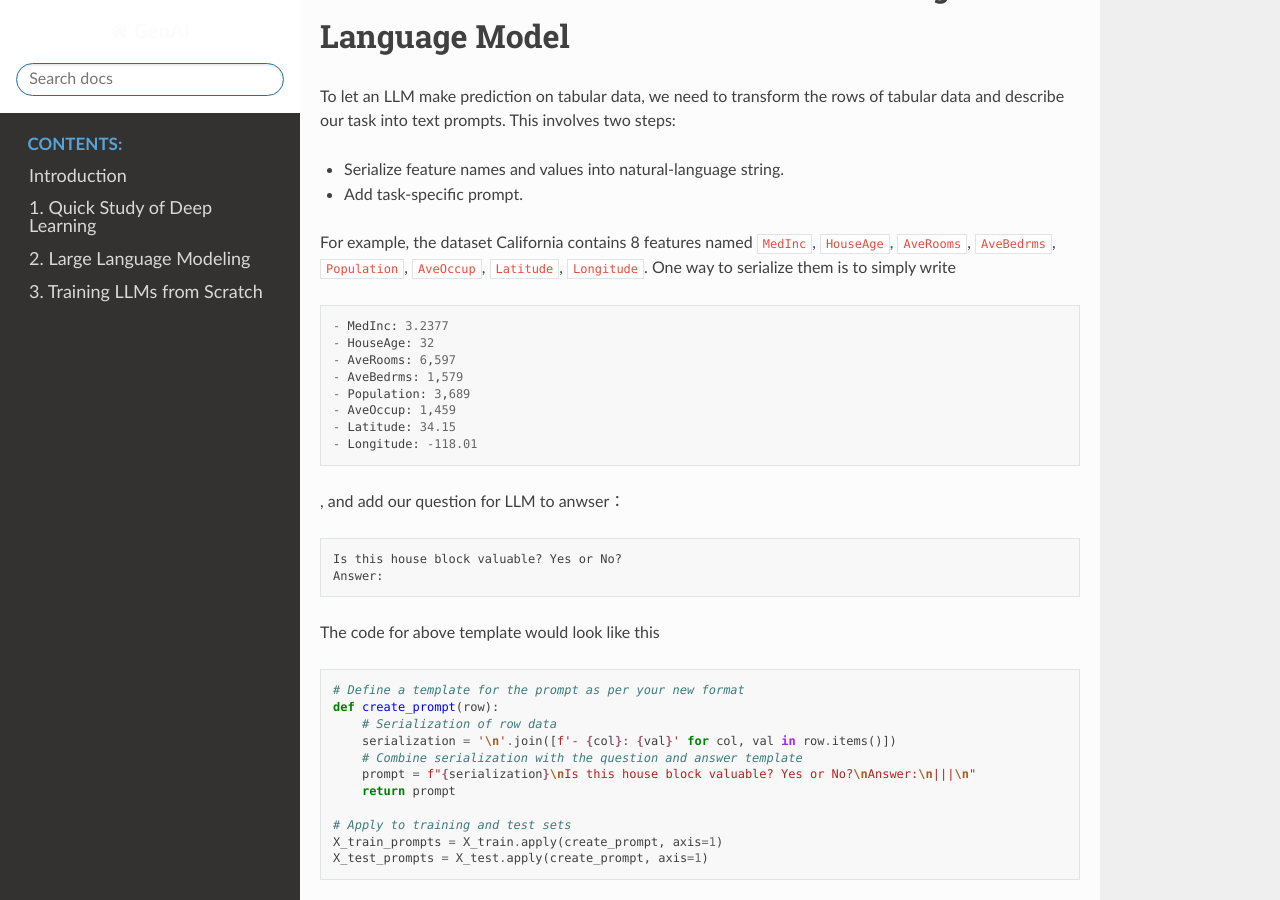
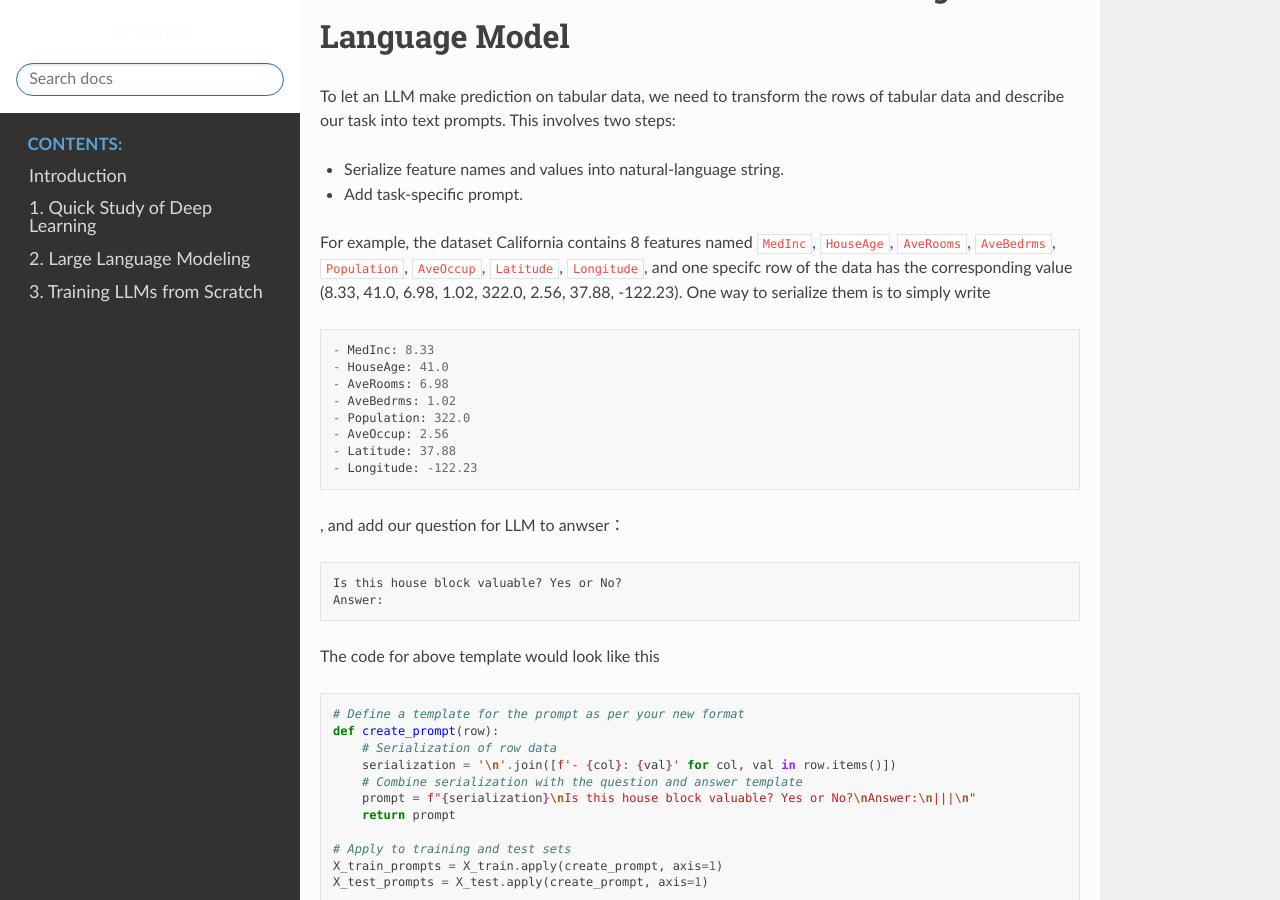
Before and after one commit to JieGroup/GenAI, a Sphinx documentation site: the page built from docs/source/alignment/index.md, in a window 1280 px wide and 900 px high, scrolled down 6821 px. Built offline with Sphinx 7.4.7 and the Read the Docs theme 2.0.0, drawn with Linux system fonts in a browser that asks for light colours; formulas are drawn with MathJax 3.

Commit message:
Update index.md for the example in tabular LLM

````diff
--- a/docs/source/alignment/index.md
+++ b/docs/source/alignment/index.md
@@ -272,16 +272,16 @@ To let an LLM make prediction on tabular data, we need to transform the rows of
 
 - Add task-specific prompt.
 
-For example, the dataset California contains 8 features named `MedInc`,	`HouseAge`,	`AveRooms`,	`AveBedrms`, `Population`, `AveOccup`,	`Latitude`,	`Longitude`. One way to serialize them is to simply write
+For example, the dataset California contains 8 features named `MedInc`,	`HouseAge`,	`AveRooms`,	`AveBedrms`, `Population`, `AveOccup`,	`Latitude`,	`Longitude`, and one specifc row of the data has the corresponding value (8.33,	41.0,	6.98,	1.02,	322.0,	2.56,	37.88,	-122.23). One way to serialize them is to simply write
 ```
-- MedInc: 3.2377
-- HouseAge: 32
-- AveRooms: 6,597
-- AveBedrms: 1,579
-- Population: 3,689
-- AveOccup: 1,459
-- Latitude: 34.15
-- Longitude: -118.01
+- MedInc: 8.33
+- HouseAge: 41.0
+- AveRooms: 6.98
+- AveBedrms: 1.02
+- Population: 322.0
+- AveOccup: 2.56
+- Latitude: 37.88
+- Longitude: -122.23
 ```
 , and add our question for LLM to anwser：
 
````
